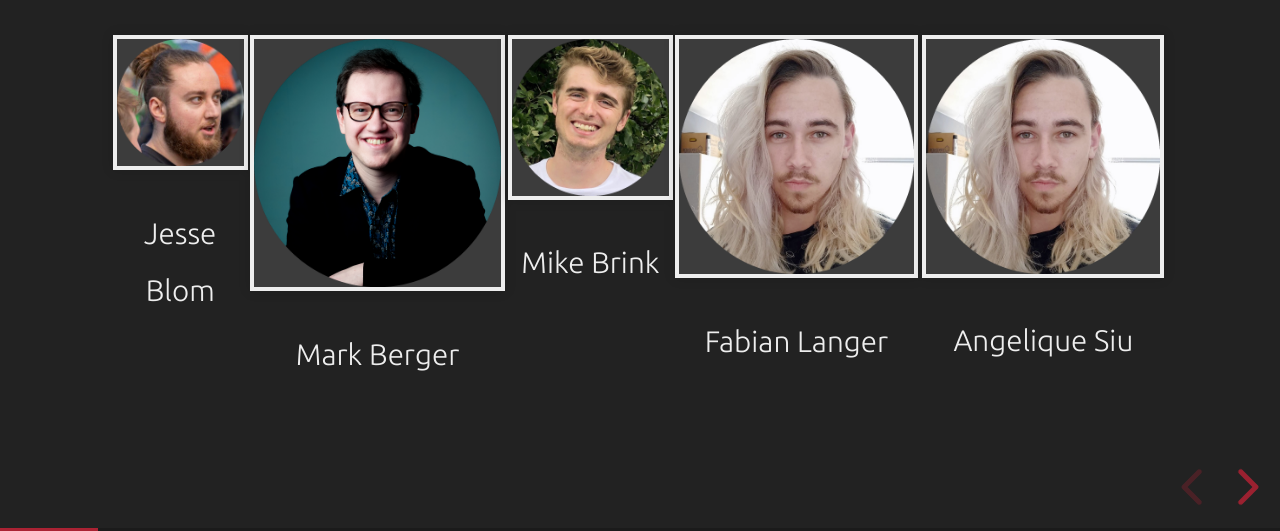
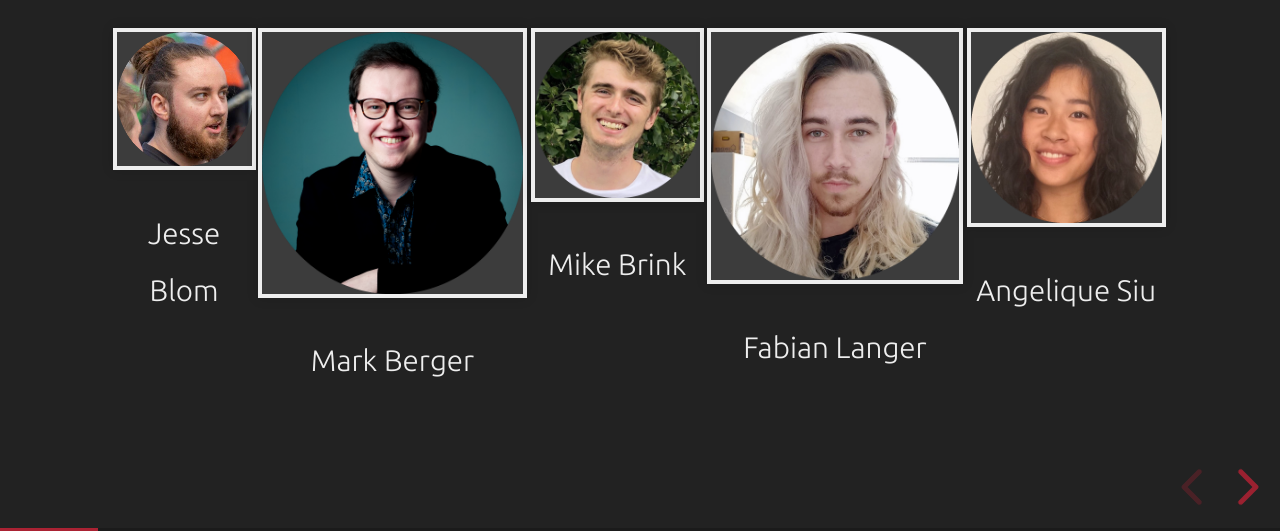
Before and after one commit to jezebleum/reveal-presentation-htp, a website: page index.html in a window 1280 px wide. Both pictures are taken after a click on the button "next slide". Shown: the part 269-800 px from the top of the page. Drawn offline with nearby package versions, Linux system fonts and the light colour scheme; files that its build step writes are made by us from their sources.

Commit message:
added pic

```diff
--- a/index.html
+++ b/index.html
@@ -51,12 +51,9 @@
                             <p style="display: inline; font-size: 27px">Fabian Langer</p>
                         </div>
                         <div class="profile-div">
-                            <img src="assets/fabian.png" class="profile-pic">
+                            <img src="assets/angelique.png" class="profile-pic">
                             <p style="display: inline; font-size: 27px">Angelique Siu</p>
                         </div>
-                        <!--<img src="assets/mark.png" class="profile-pic" style="display: inline">-->
-                        <!--<img src="assets/mike.png" class="profile-pic" style="display: inline">-->
-                        <!--<img src="assets/fabian.png" class="profile-pic" style="display: inline">-->
                     </div>
 				</section>
 				<section>
```
Also changed, not shown: assets/angelique.png (added).
